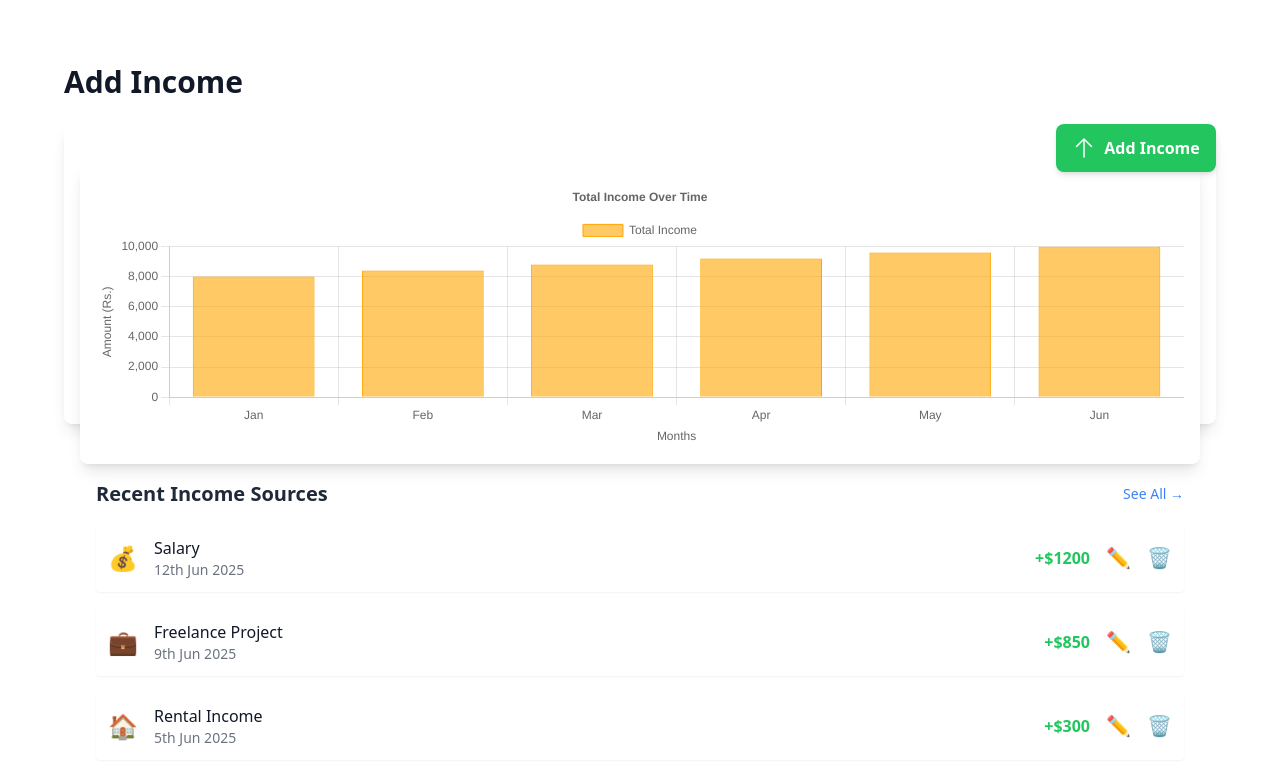
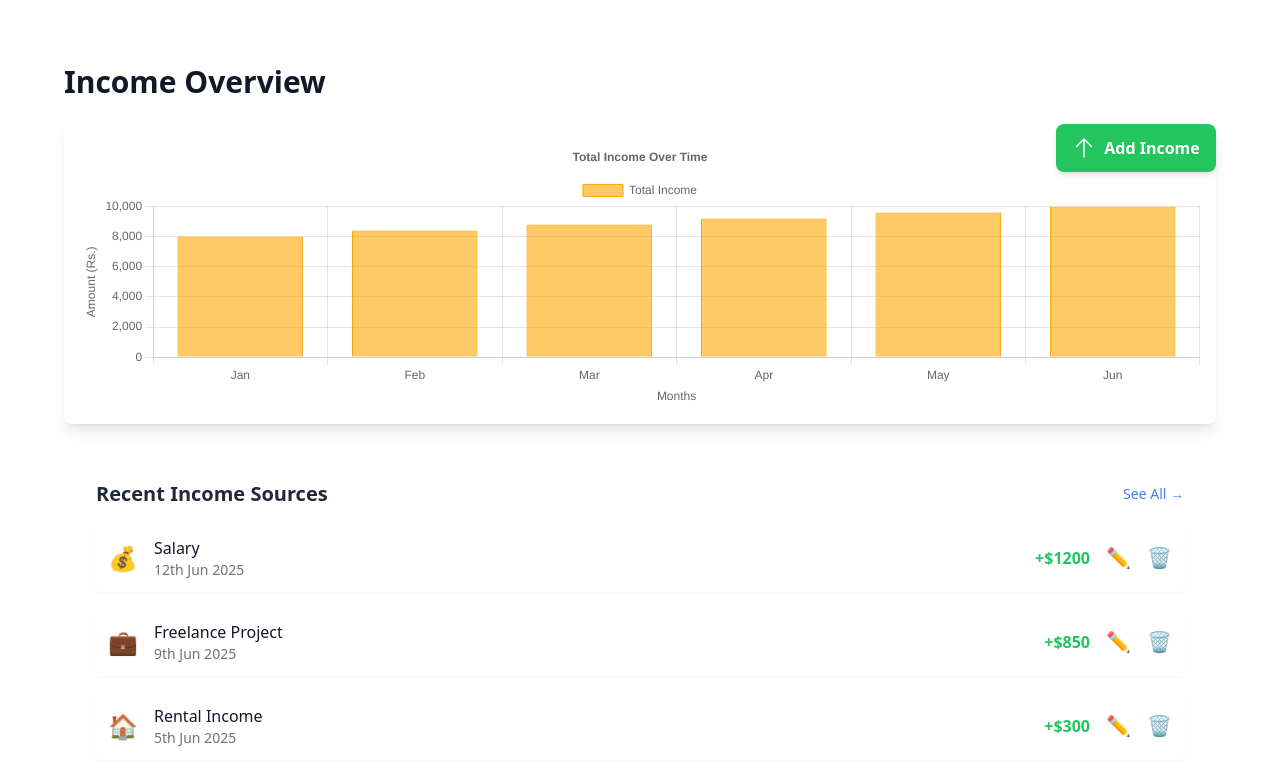
Before and after one commit to san2804/FinGuard-Updated-, a React (Create React App) app: page /income in a window 1280 px wide. Shown: the top 784 px of the page. Built offline with nearby package versions, Linux system fonts and the light colour scheme.

Commit message:
Updated Income page

```diff
--- a/package.json
+++ b/package.json
@@ -12,6 +12,8 @@
     "react": "^19.1.0",
     "react-chartjs-2": "^5.3.0",
     "react-dom": "^19.1.0",
+    "ajv": "^8.12.0",
+    "ajv-keywords": "^5.1.0",
     "react-router-dom": "^7.6.2",
     "react-scripts": "5.0.1",
     "web-vitals": "^2.1.4"
--- a/src/components/IncomePage.js
+++ b/src/components/IncomePage.js
@@ -11,7 +11,7 @@ const IncomePage = () => {
 
   return (
     <div className="max-w-7xl mx-auto px-4 sm:px-6 lg:px-8 py-8">
-      <h1 className="text-3xl font-bold text-gray-900 text-left mb-6">Add Income</h1>
+      <h1 className="text-3xl font-bold text-gray-900 text-left mb-6">Income Overview</h1>
       <div className="relative">
         <button
           onClick={openIncomePopup}
@@ -20,9 +20,9 @@ const IncomePage = () => {
           <ArrowUpIcon className="h-6 w-6 mr-2" />
           Add Income
         </button>
-        <div className="bg-white p-4 rounded-lg shadow-lg" style={{ width: '100%', height: '300px' }}>
+
           <IncomeGraph />
-        </div>
+
       </div>
 
     <div className="max-w-7xl mx-auto px-4 sm:px-6 lg:px-8 py-8">
```
Also changed, not shown: 1 other file (tests, documents, lock files or other folders).
